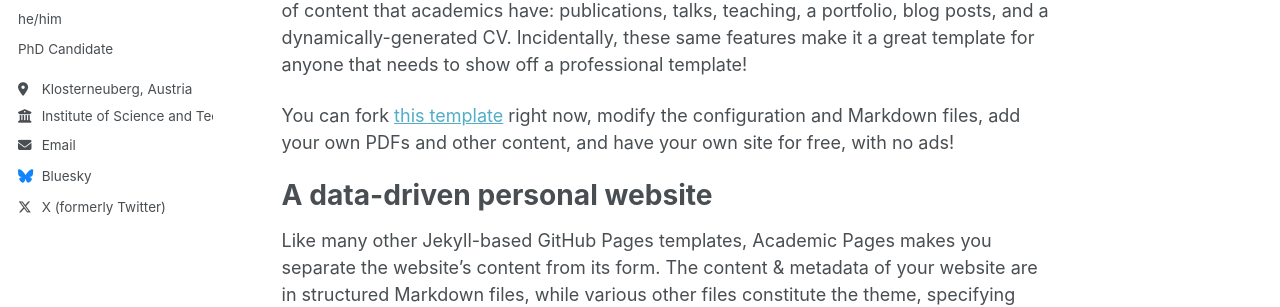
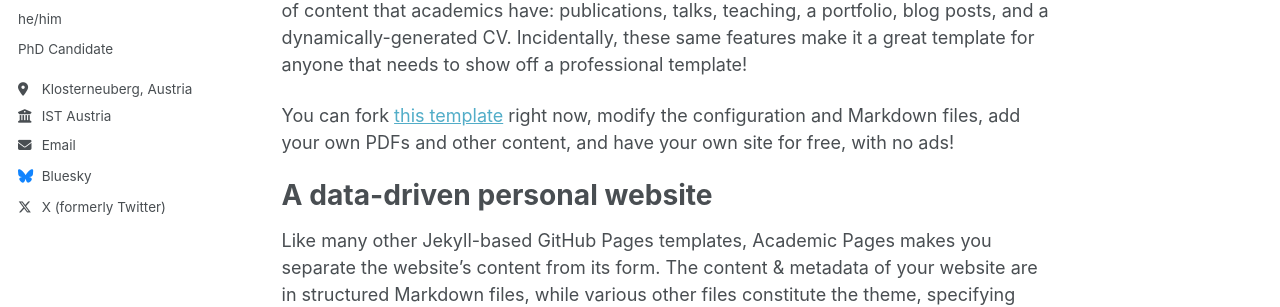
Before and after one commit to vigneshasokan31/vigneshasokan31.github.io, a Jekyll site: the page built from _pages/about.md, in a window 1280 px wide. Shown: the part 307-614 px from the top of the page. Built offline with Jekyll 4.4.1, drawn with Linux system fonts in a browser that asks for light colours; a script that is not in the unit is left out.

Commit message:
Update _config.yml

```diff
--- a/_config.yml
+++ b/_config.yml
@@ -13,7 +13,7 @@ title                    : "Vignesh Asokan"
 title_separator          : "-"
 name                     : &name "Your Name"
 description              : &description "personal description"
-url                      : https://academicpages.github.io # the base hostname & protocol for your site e.g. "https://[your GitHub username].github.io" or if you already have some other page hosted on Github then use "https://[your GitHub username].github.io/[Your Repo Name]"
+url                      : https://vigneshasokan31.github.io # the base hostname & protocol for your site e.g. "https://[your GitHub username].github.io" or if you already have some other page hosted on Github then use "https://[your GitHub username].github.io/[Your Repo Name]"
 baseurl                  : "" # the subpath of your site, e.g. "/blog"
 repository               : "academicpages/academicpages.github.io"
 
@@ -27,7 +27,7 @@ author:
   pronouns         : "he/him"
   bio              : "PhD Candidate"
   location         : "Klosterneuberg, Austria"
-  employer         : "Institute of Science and Technology Austria"
+  employer         : "IST Austria"
   uri              : # URL
   email            : "vignesh742@gmail.com"
 
```
